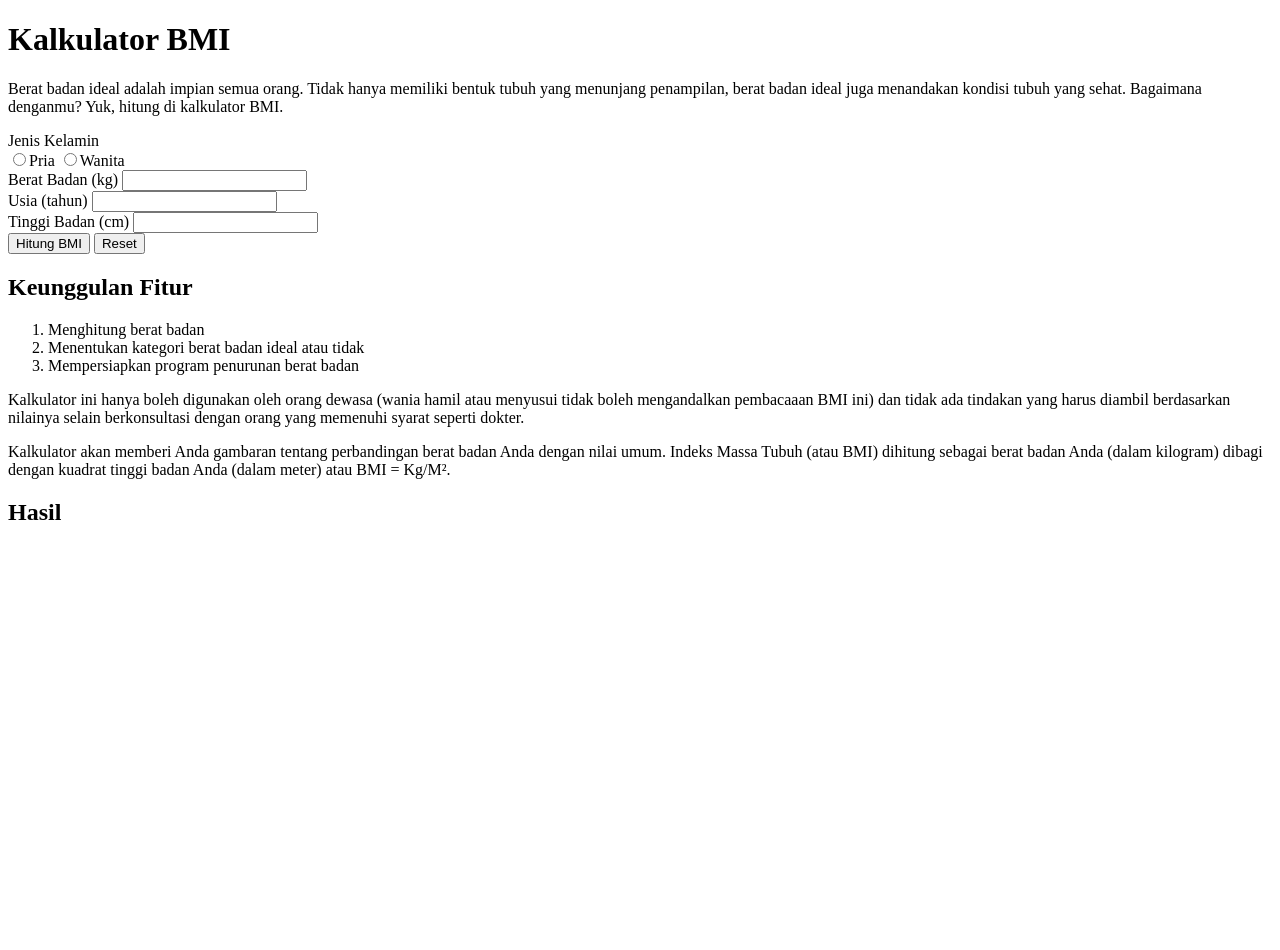
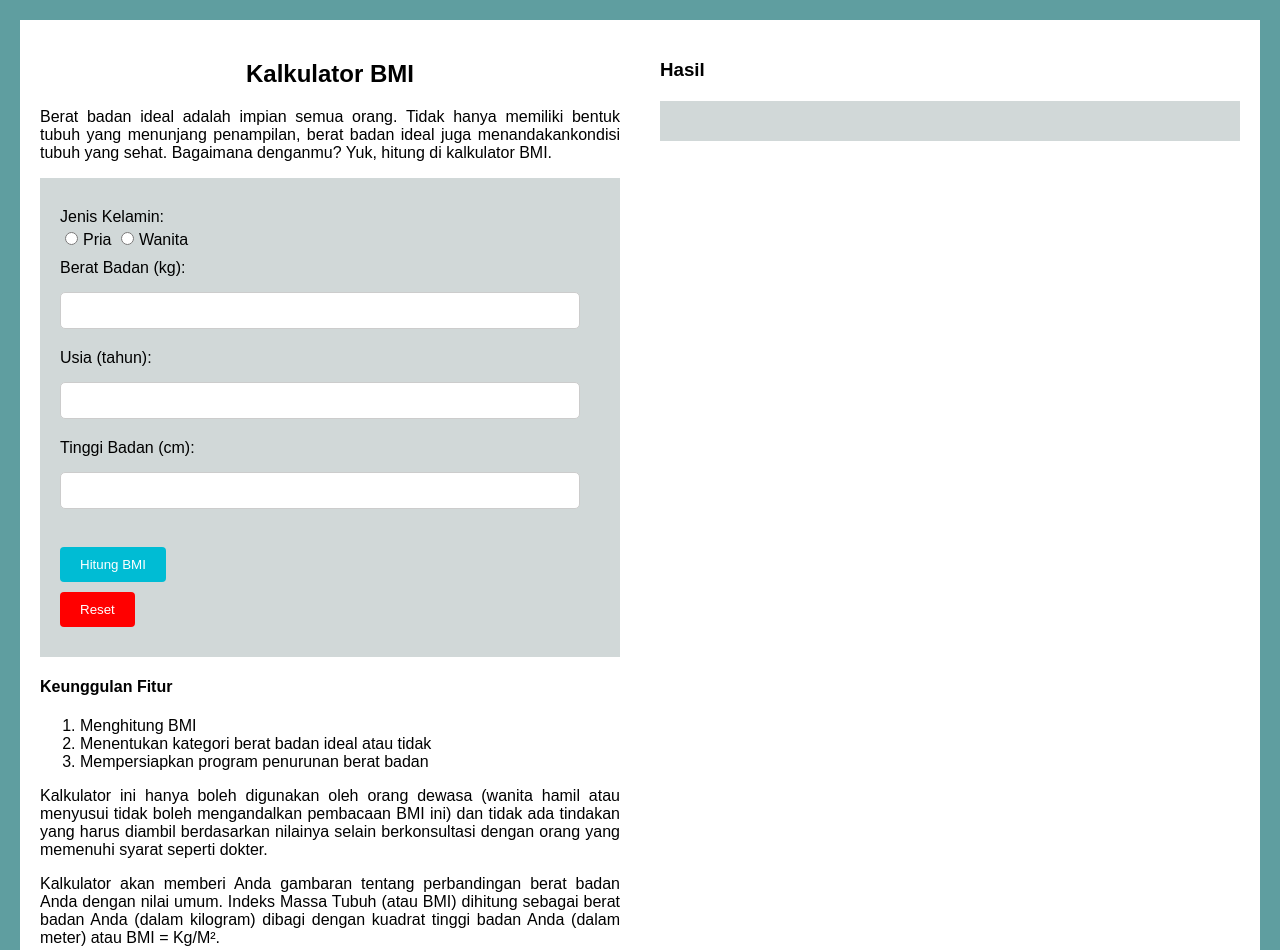
Before and after one commit to revou-fundamental-course/20-jan-25-KeshaKoto, a plain HTML site: page index.html in a window 1280 px wide. Shown: the top 950 px of the page. Before the commit the page ends 800 px from the top, so only its background shows below. Drawn offline with Linux system fonts and the light colour scheme.

Commit message:
update web

```diff
--- a/css/styles.css
+++ b/css/styles.css
@@ -1,65 +1,128 @@
-.main {
-    display: flex;
-    gap: 32px;
+/* Mengatur gaya dasar untuk body */
+body {
+    font-family: Arial, sans-serif;
+    background-color: cadetblue;
+    margin: 0;
+    padding: 20px;
 }
 
-.footer {
+/* Mengatur gaya untuk kontainer utama */
+.container {
+    display: flex;
+    flex-direction: column;
+    background-color: cadetblue;
+}
+
+/* Mengatur gaya untuk panel kiri dan kanan */
+.left-panel, .right-panel {
+    flex: 1;
+    background-color: white;
+    color: black;
+    padding: 20px;
+    margin: 10px 0;
+}
+
+/* Media Query untuk layar lebih besar */
+@media (min-width: 768px) {
+    .container {
+        flex-direction: row;
+    }
+
+    .left-panel, .right-panel {
+        margin: 0;
+    }
+}
+
+/* Mengatur gaya untuk judul */
+h2 {
     text-align: center;
 }
 
-.main-header {
-    text-align: center;
+/* Mengatur gaya untuk label */
+label {
+    display: block;
+    margin: 10px 0 5px;
 }
 
-.form-group {
-    display: flex;
-    flex-direction: column;
+/* Mengatur gaya untuk tombol */
+.btn-primary, .btn-secondary {
+    padding: 10px 20px;
+    border: none;
+    border-radius: 4px;
+    cursor: pointer;
+    margin: 10px 0;
+    display: block;
 }
 
-.button {
-    border: none;
-    padding: 8px;
+/* Mengatur gaya untuk tombol primer */
+.btn-primary {
+    background-color: #00bcd4;
+    color: white;
 }
 
-.bg-black {
-
+/* Mengatur gaya untuk tombol sekunder */
+.btn-secondary {
+    background-color: red;
+    color: white;
 }
 
-#result-bmi{
-    font-size: 110-large;
-    font-family: math;
+/* Mengatur warna tombol saat hover */
+.btn-primary:hover {
+    background-color: #0097a7;
 }
 
-.container {
-    max-width: 600px;
-    margin: auto;
-    background: white;
-    padding: 20px;
-    border-radius: 5px;
-    box-shadow: 0 0 10px rgba(0, 0, 0, 0.1);
+.btn-secondary:hover {
+    background-color: palevioletred;
 }
 
-h1 {
+/* Mengatur gaya untuk hasil */
+.result {
+    padding: 20px;
+    margin-top: 20px;
     text-align: center;
-    color: #333;
+    background-color: rgb(209, 216, 216);
 }
 
-ol {
-    list-style-type: none; /* Menghilangkan titik */
-    counter-reset: list; /* Mengatur ulang penghitung */
+/* Mengatur gaya untuk form */
+.form {
+    padding: 20px;
+    background-color: rgb(209, 216, 216);
 }
 
-ol li {
-    counter-increment: list; /* Menghitung setiap item */
-    margin-bottom: 5px; /* Memberi jarak antar item */
+/* Mengatur gaya untuk penjelasan */
+.penjelasan {
+    margin-top: 20px;
+    background-color: white;
 }
 
-ol li::before {
-    content: counter(list) ". "; /* Menampilkan angka sebelum item */
-    font-weight: bold; /* Opsional: membuat angka menjadi tebal */
+/* Mengatur gaya untuk input */
+.input {
+    width: calc(100% - 20px);
+    padding: 10px;
+    margin: 10px 0;
+    border: 1px solid #ccc;
+    border-radius: 5px;
+    box-sizing: border-box;
 }
 
-p {
-    line-height: 1.6;
-    color: #555;
+/* Mengatur gaya untuk tombol radio */
+.radio {
+    width: auto;
+    margin: 0 5px;
 }
+
+/* Mengatur gaya untuk paragraf */
+.p {
+    text-align: justify;
+}
+
+/* Media Query untuk layar lebih kecil */
+@media (max-width: 768px) {
+    .input {
+        width: 100%;
+    }
+
+    .btn-primary, .btn-secondary {
+        width: 100%;
+    }
+}
--- a/index.html
+++ b/index.html
@@ -1,78 +1,72 @@
 <!DOCTYPE html>
-<html lang="en">
+<html lang="id">
 <head>
     <meta charset="UTF-8">
     <meta name="viewport" content="width=device-width, initial-scale=1.0">
-    <title>Document</title>
+    <link rel="stylesheet" href="css/styles.css">
+    <title>Kalkulator BMI</title>
 </head>
 <body>
-    <header class="main-header">
-        <h1>Kalkulator BMI</h1>
+    <div class="container">
+        <div class="left-panel">
+            <header>
+            <h2>Kalkulator BMI</h2>
             </header>
-    <main>
-        <section>
-            <!-- Introduction -->
             <article>
-                <p>Berat badan ideal adalah impian semua orang. Tidak hanya memiliki bentuk tubuh yang
-                    menunjang penampilan, berat badan ideal juga menandakan kondisi tubuh yang sehat.
-                    Bagaimana denganmu? Yuk, hitung di kalkulator BMI.</p>
+                <p class="p">Berat badan ideal adalah impian semua orang. Tidak hanya memiliki bentuk tubuh yang
+                    menunjang penampilan, berat badan ideal juga menandakankondisi tubuh yang sehat.
+                    Bagaimana denganmu? Yuk, hitung di kalkulator BMI.
+                </p>
             </article>
             <!-- Form -->
-             <form id="bmiForm">
-                <div class="form-grup">
-                    Jenis Kelamin <br>
-                    <label>
-                        <input type="radio" name="jenkel" value="pria">Pria
-                    </label>
-                    <label>
-                        <input type="radio" name="jenkel" value="wanita">Wanita
-                    </label>
-                </div>
-                <div class="form-grup">
-                    <label for="berat">Berat Badan (kg)</label>
-                    <input type="number" id="berat">
-                </div>
-                <div class="form-grup">
-                    <label for="usia">Usia (tahun)</label>
-                    <input type="number" id="usia">
-                </div>
-                <div class="form-grup">
-                    <label for="tinggi">Tinggi Badan (cm)</label>
-                    <input type="number" id="tinggi">
-                </div>
-                <div>
-                    <button class="bg-cadel-blue" type="hitung">Hitung BMI</button>
-                    <button class="bg-black" type="reset">Reset</button>
-                </div>
+            <form id="bmiForm" class="form">
+                <!-- Jenis Kelamin -->
+                <label for="gender">Jenis Kelamin:</label>
+                <input class="radio" type="radio" id="gender-pria" name="gender" value="Pria">Pria
+                <input class="radio" type="radio" id="gender-wanita" name="gender" value="Wanita">Wanita
+                <!-- Input Berat Badan -->
+                <label for="weight">Berat Badan (kg):</label>
+                <input class="input" type="number" id="weight">
+                <!-- Input Usia -->
+                <label for="usia">Usia (tahun):</label>
+                <input class="input" type="number" id="usia">
+                <!-- Input Tinggi Badan -->
+                <label for="height">Tinggi Badan (cm):</label>
+                <input class="input" type="number" id="height">
+                <br><br>
+                <!-- Button hitung BMI dan reset -->
+                <button type="submit" class="btn-primary">Hitung BMI</button>
+                <button type="reset" class="btn-secondary">Reset</button>
             </form>
-             <div class="container">
-                <h1>Keunggulan Fitur</h1>
+            <!-- Keunggulan Fitur-->
+            <header>
+            <h4>Keunggulan Fitur</h4>
+            </header>
             <ol>
-                    <li>Menghitung berat badan</li>
+                <li>Menghitung BMI</li>
                 <li>Menentukan kategori berat badan ideal atau tidak</li>
                 <li>Mempersiapkan program penurunan berat badan</li>
             </ol>
-                <p>
-                    Kalkulator ini hanya boleh digunakan oleh orang dewasa (wania hamil atau menyusui
-                    tidak boleh mengandalkan pembacaaan BMI ini) dan tidak ada tindakan yang harus diambil
-                    berdasarkan nilainya selain berkonsultasi dengan orang yang memenuhi syarat seperti
-                    dokter.
+            <article>
+                <p class="p">
+                    Kalkulator ini hanya boleh digunakan oleh orang dewasa (wanita hamil atau menyusui tidak boleh
+                    mengandalkan pembacaan BMI ini) dan tidak ada tindakan yang harus diambil berdasarkan nilainya
+                    selain berkonsultasi dengan orang yang memenuhi syarat seperti dokter.
                 </p>
-                <p>
-                    Kalkulator akan memberi Anda gambaran tentang perbandingan berat badan Anda dengan nilai
-                    umum. Indeks Massa Tubuh (atau BMI) dihitung sebagai berat badan Anda (dalam kilogram)
-                    dibagi dengan kuadrat tinggi badan Anda (dalam meter) atau BMI = Kg/M².
+                <p class="p">
+                    Kalkulator akan memberi Anda gambaran tentang perbandingan berat badan Anda dengan nilai umum.
+                    Indeks Massa Tubuh (atau BMI) dihitung sebagai berat badan Anda (dalam kilogram) dibagi dengan
+                    kuadrat tinggi badan Anda (dalam meter) atau BMI = Kg/M².
                 </p>
+            </article>
         </div>
-        </section>
-        <section>
-            <div id="hasil" class="hasil">
-                <header class="result-selection">
-                    <h2>Hasil</h2>
-                </header>
+        <!-- Hasil -->
+        <div class="right-panel">
+            <h3>Hasil</h3>
+            <div id="result" class="result"></div>
+            <div id="penjelasan" class="penjelasan"></div>
         </div>
-        </section>
-    </main>
+    </div>
+</body>
 <script src="js/script.js"></script>
-</body>
 </html>
--- a/js/script.js
+++ b/js/script.js
@@ -1,44 +1,73 @@
-//fungsi untuk menghitung BMI
-function kalkulatorBMI(berat, tinggi) {
-    return berat / ((tinggi / 100) **2);
+// Fungsi untuk menghitung BMI
+function calculateBMI(weight, height) {
+    // Menghitung BMI dengan rumus: berat / (tinggi * tinggi)
+    return weight / ((height / 100) ** 2);
 }
 
-//pengiriman form
-document.getElementById('bmiForm').addEventListener('hitung', function(event)
-{
-    event.preventDefault();
-    //mengambil nilai dari input
-    const berat = parseFloat(document.getElementById('berat').value);
-    const tinggi = parseFloat(document.getElementById('tinggi').value);
+// Menangani pengiriman formulir
+document.getElementById('bmiForm').addEventListener('submit', function(event) {
+    event.preventDefault(); // Mencegah pengiriman formulir secara default
 
-    //validasi input
-    if(isNaN(berat) || isNaN(tinggi) || berat <= 0 || tinggi <= 0) {
-        alert('Mohon masukkan nilai yang valid untuk berat dan tinggi badan');
-    return;
-}
+    // Mengambil nilai dari input
+    const gender = document.querySelector('input[name="gender"]:checked')?.value; // Menggunakan querySelector
+    const weight = parseFloat(document.getElementById('weight').value);
+    const height = parseFloat(document.getElementById('height').value);
 
-    //menghitung BMI
-    const bmi = kalkulatorBMI(berat, tinggi);
+    // Validasi input
+    if (isNaN(weight) || isNaN(height) || weight <= 0 || height <= 0 || !gender) {
+        alert('Mohon masukkan nilai yang valid untuk berat dan tinggi badan serta pilih jenis kelamin.');
+        return;
+    }
+
+    // Menghitung BMI
+    const bmi = calculateBMI(weight, height);
     let status = '';
+    let value = '';
+    let range = '';
+    let saran = '';
 
-    //menentukan status berdasarkan nilai BMI
+    // Menentukan status berdasarkan nilai BMI
     if (bmi < 18.5) {
         status = 'Kekurangan berat badan';
+        value ='Anda kekurangan berat badan';
+        range = 'Hasil BMI di bawah 18.5';
+        saran = 'Konsumsi makanan tingi kalori, gula, protein, dan vitamin';
     } else if (bmi >= 18.5 && bmi < 24.9) {
         status = 'Normal (ideal)';
-    } else if (bmi >= 25 && bmi <29.9) {
+        value ='Anda memiliki berat badan yang normal';
+        range = 'Hasil BMI di antara 18.5 dan 24.9';
+        saran = 'Pertahankan pola hidup sehat dengan makanan bergizi dan berolahraga'
+    } else if (bmi >= 25 && bmi < 29.9) {
         status = 'Kelebihan berat badan';
+        value = 'Anda memiliki kelebihan berat badan';
+        range = ' Hasil BMI di antara 25 dan 29.9';
+        saran = 'Kurangi konsumsi makanan tinggi kalori, gula dan berolahraga';
     } else {
         status = 'Kegemukan (Obesitas)';
+        value = 'Anda memiliki berat badan berlebih atau obesitas';
+        range = 'Hasil BMI di atas 30.0';
+        saran = 'Konsultasikan dengan dokter atau ahli gizi untuk program menurunkan berat badan';
     }
 
-    //menampilkan hasil
-    document.getElementById('hasil').innerHTML =
-    `
-        <h2>Hasil</h2>
-        <p><strong>Status: ${status}</strong></p>
-        <p>BMI: ${bmi.toFixed(2)}</p>
-        <p>Anda memiliki berat badan ${status.toLowerCase()}.</p>
-        <button onclick="downloadBMI()">Download Hasil BMI</button>
+    // Menampilkan hasil
+    document.getElementById('result').innerHTML = `
+        <p>${status}</p>
+        <h2>${bmi.toFixed(2)}</h2>
+        <p>Jenis Kelamin: ${gender}</p>
+        <p>${value}</p>
+        <button type="submit" class="btn-primary">Download Hasil BMI</button>
+    `;
+
+    document.getElementById('penjelasan').innerHTML = `
+        ${range}
+        <br><br>
+        ${saran}
+        <br>
+        <button type="submit" class="btn-primary">Konsultasi Ahli Gizi Via Aplikasi</button>
+        <button type="submit" class="btn-primary">Registrasi Online Ahli Gizi</button>
+        <p>BMI tidak sepenuhnya mewakili diagnosis menyeluruh dai kesehatan tubuh dan resiko
+        penyakit seseorang. Anda perlu konsultasi lebih lanjut mengenai resiko dan
+        kekhawatiran Anda terkait dengan berat badan Anda.</p>
+        <footer>Made by @Kesha Azka Afleni</footer>
     `;
 });
```
Lines whose indentation alone changed are shown as unchanged.
